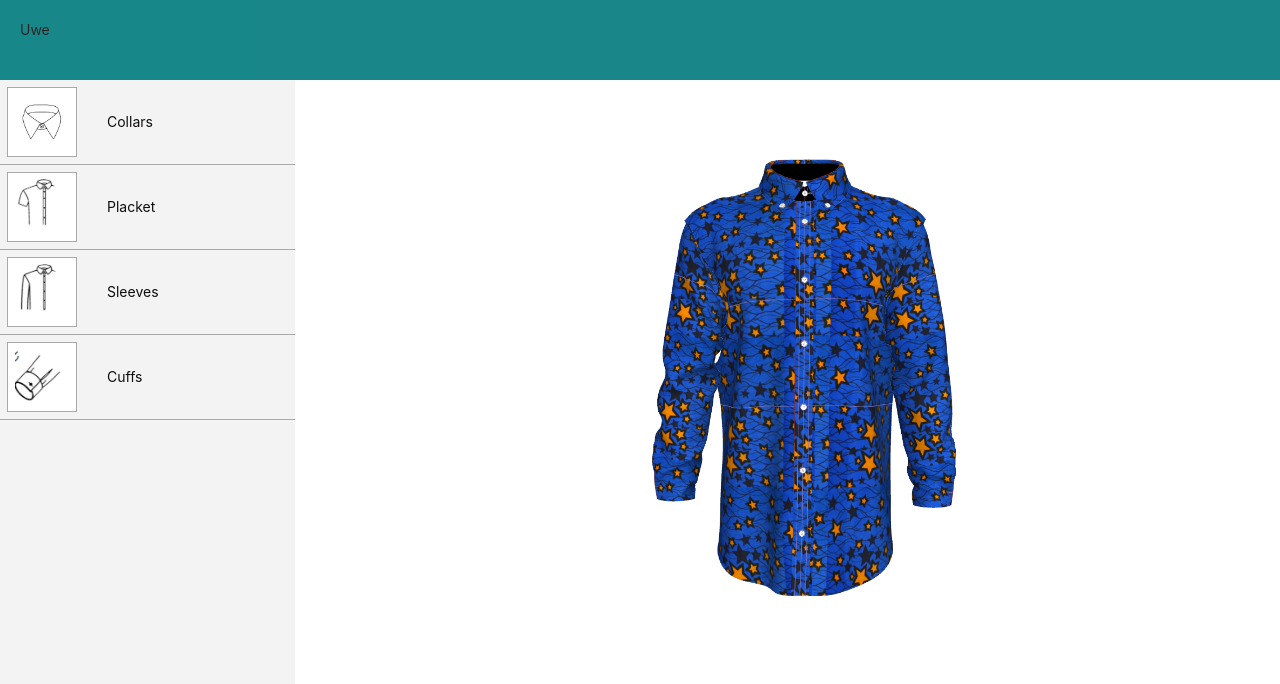
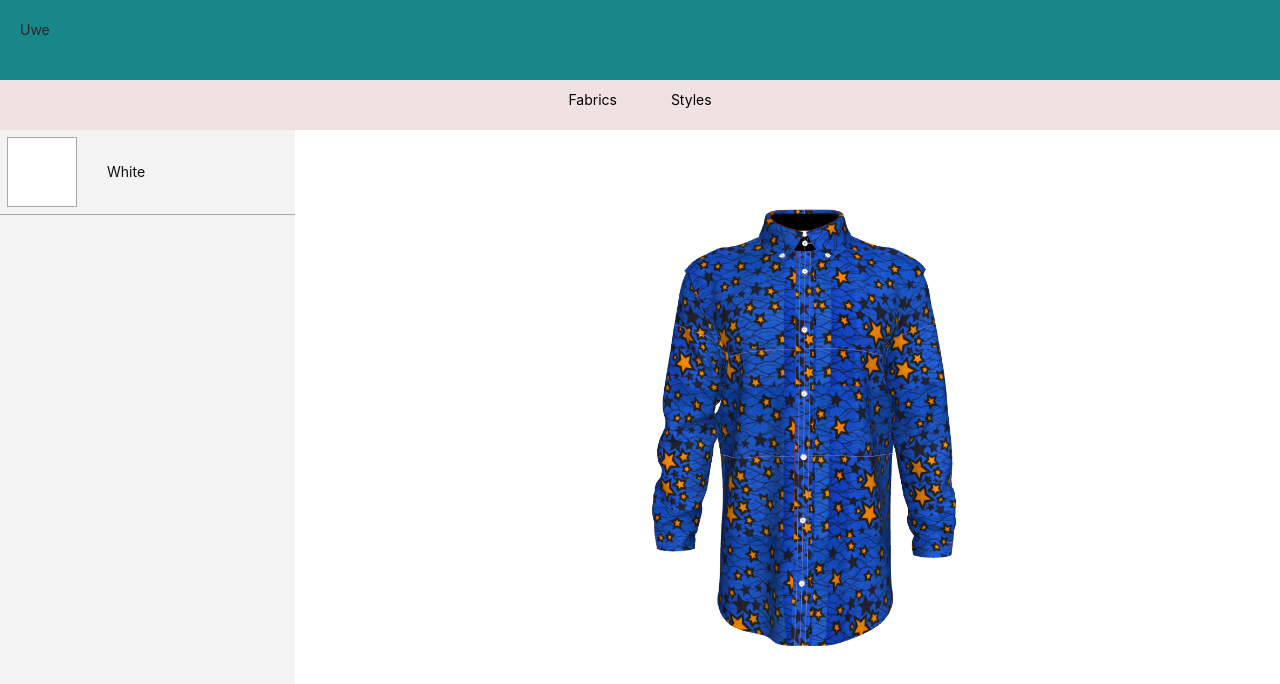
Before and after one commit to ugbechike/uweclient, a React (Create React App) app: page /style in a window 1280 px wide. Shown: the top 684 px of the page. Built offline with nearby package versions, Linux system fonts and the light colour scheme.

Commit message:
set the tab

```diff
--- a/src/components/sleeves/sleeves.js
+++ b/src/components/sleeves/sleeves.js
@@ -1,7 +1,7 @@
 import React from 'react';
 import LongSleeve from '../assets/longSleeves.png';
 import ShortSleeve from '../assets/shortSleeves.png';
-import Long from '../assets/Long.png'
+import Long from '../assets/Long.PNG'
 import Shortg from '../assets/Short.png'
 
 export default function Sleeves(props) {
--- a/src/components/style/joshe.css
+++ b/src/components/style/joshe.css
@@ -91,6 +91,15 @@ line-height: 40px
     width: 55%;
     margin-left: 3px;
     margin-top: 6.8px;
+}
+
+.semi_header {
+    text-align: center;
+    height: auto;
+    background-color: rgb(241, 226, 226);
+    color: black;
+    word-spacing: 50px;
+    padding: 10px
 }
 
 .collar_image_side{
--- a/src/components/style/joshe.js
+++ b/src/components/style/joshe.js
@@ -9,9 +9,9 @@ import Sleeves from '../sleeves/sleeves';
 import LongSleeve from '../assets/longSleeves.png';
 import CollarIcon from '../assets/collar-icon.png';
 import Shirts from '../assets/Short.png';
-import Long from '../assets/Long.png';
+import Long from '../assets/Long.PNG';
 import Cuff from '../cuff/cuff';
-import Cuffs from '../assets/cuff.PNG'
+import Cuffs from '../assets/cuff.PNG';
 
 
 export default class Joshe extends Component {
@@ -23,8 +23,10 @@ export default class Joshe extends Component {
         revealCuff: false,
         hideClothes: false,
         showAll: true,
-        collarImg:  <img style={{width: '55%'}} src={Collar1} alt='collar' />,
-        shirtImg: <img className='shirt_image1' src={Shirt1} alt='shirt'/>,
+        fab: true,
+        sty: false,
+        collarImg: <img style={{ width: '55%' }} src={Collar1} alt='collar' />,
+        shirtImg: <img className='shirt_image1' src={Shirt1} alt='shirt' />,
         sleevesImg: <img className='sleeves_image1' src={LongSleeve} alt='sleeves' />,
     }
 
@@ -39,13 +41,15 @@ export default class Joshe extends Component {
     }
     //HANDLE CHANGE OF SHIRTS
     changeShirt = (shirtImg) => {
-        this.setState({shirtImg,
+        this.setState({
+            shirtImg,
 
         })
     }
 
     changeSleeves = (sleevesImg) => {
-        this.setState({sleevesImg,
+        this.setState({
+            sleevesImg,
 
 
         })
@@ -104,17 +108,48 @@ export default class Joshe extends Component {
         })
     }
 
+    clickFabrics = () => {
+        this.setState({
+            fab: true,
+            sty: false
+        })
+    }
 
+    clickStyles = () => {
+        this.setState({
+            sty: true,
+            fab: false
+        })
+    }
     render() {
-        const { revealCollar, revealShirt, revealSleeves, revealCuff } = this.state
+        const { revealCollar, revealShirt, revealSleeves, revealCuff, fab, sty } = this.state
         return (
             <div className='App'>
                 <header> Uwe  </header>
+                <div className='semi_header'>
+                    <p>
+                        <span style={{ cursor: 'pointer' }} onClick={this.clickFabrics}> Fabrics </span>
+                        <span style={{ cursor: 'pointer' }} onClick={this.clickStyles}> Styles </span>
+                    </p>
+                </div>
                 <div style={{ display: 'flex' }}>
                     <section>
+                        {
+                            fab &&
+                            <div className='card'>
+                                <div>
+                                </div>
+                                <p className='details'> White </p>
+                            </div>
+
+                        }
+
+                        {
+                            sty &&
+                            <div>
                                 <div className='card' onClick={this.handleDisplayCollar}>
                                     <div>
-                                <img className='collarIcon' src={CollarIcon} alt=''/>
+                                        <img className='collarIcon' src={CollarIcon} alt='' />
                                     </div>
                                     <p className='details'> Collars </p>
                                 </div>
@@ -137,6 +172,9 @@ export default class Joshe extends Component {
                                     <p className='details'> Cuffs </p>
                                 </div>
 
+                            </div>
+                        }
+
                     </section>
                     <main>
 
@@ -150,26 +188,26 @@ export default class Joshe extends Component {
                         {
                             revealShirt &&
                             <div className='reveal' >
-                                <Shirt changeShirt = {this.changeShirt} />
+                                <Shirt changeShirt={this.changeShirt} />
                             </div>
                         }
 
                         {
                             revealSleeves &&
                             <div className='reveal' >
-                                <Sleeves changeSleeves = {this.changeSleeves} />
+                                <Sleeves changeSleeves={this.changeSleeves} />
                             </div>
                         }
 
                         {
                             revealCuff &&
                             <div className='reveal' >
-                                <Cuff changeCuff = {this.changeCuff} />
+                                <Cuff changeCuff={this.changeCuff} />
                             </div>
                         }
 
                         <div>
-                        <DesignArea  collarImg={this.state.collarImg} shirtImg={this.state.shirtImg} sleevesImg={this.state.sleevesImg} cuffImg={this.state.cuffImg} />
+                            <DesignArea collarImg={this.state.collarImg} shirtImg={this.state.shirtImg} sleevesImg={this.state.sleevesImg} cuffImg={this.state.cuffImg} />
                         </div>
 
                     </main>
```
Also changed, not shown: src/components/style/tabs.js (added, +73 -0 lines). Lines whose indentation alone changed are shown as unchanged.
